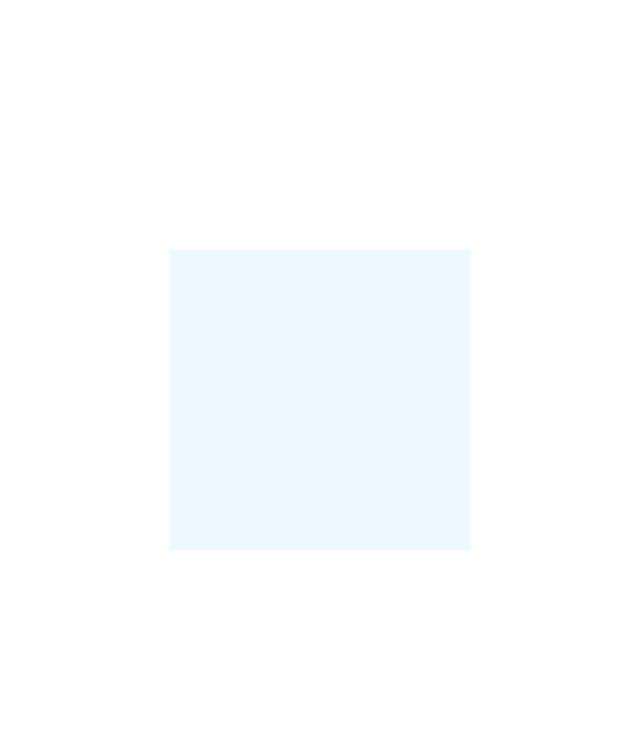
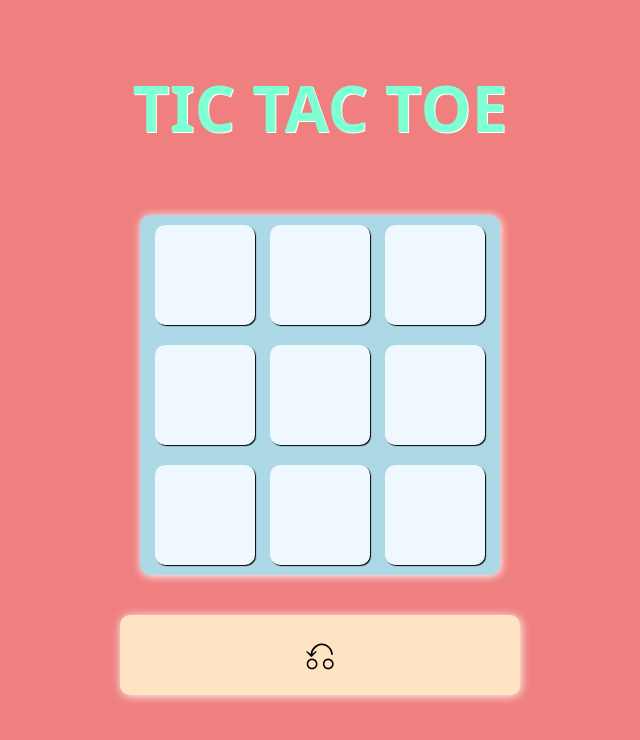
Before and after one commit to Bhanuteja74/tic-tac-toe, a plain HTML site: page index.html in a window 1280 px wide. Shown: the whole page, without its empty margins (320-960 px from the left). Drawn offline with Linux system fonts and the light colour scheme.

Commit message:
implemented undo feature

```diff
--- a/game.js
+++ b/game.js
@@ -23,6 +23,10 @@ class Player {
 
   addChoice(choice) {
     this.#choices.add(choice);
+  }
+
+  removeChoice(choice) {
+    return this.#choices.delete(choice);
   }
 }
 
@@ -51,6 +55,7 @@ class Players {
 class TicTacToe {
   #moves;
   #players;
+  #canUndo = true;
   #winningCombinations = [
     [1, 2, 3],
     [4, 5, 6],
@@ -74,7 +79,7 @@ class TicTacToe {
   symbol(choice) {
     this.#moves.push(choice);
     this.#players.currentPlayer().addChoice(choice);
-
+    this.#canUndo = true;
     return this.#players.currentPlayer().symbol;
   }
 
@@ -93,6 +98,15 @@ class TicTacToe {
   isDraw() {
     return this.#moves.length === 9;
   }
+
+  undo() {
+    if (!this.#canUndo) return null;
+    const lastMove = this.#moves.pop();
+    this.changeTurn();
+    this.#players.currentPlayer().removeChoice(lastMove);
+    this.#canUndo = false;
+    return lastMove;
+  }
 }
 
 const displayWonMsg = () => {
@@ -103,15 +117,7 @@ const displayDrawMsg = () => {
   alert("draw");
 };
 
-const startGame = () => {
-  const player1 = new Player("KBT", "X");
-  const player2 = new Player("TEJA", "O");
-  const players = new Players([player1, player2]);
-  const game = new TicTacToe(players);
-
-  const board = document.querySelector(".board");
-
-  board.addEventListener("click", (event) => {
+const play = (event, game) => {
   const target = Number.parseInt(event.target.id);
   if (game.isChoiceChosen(target)) return;
   event.target.innerText = game.symbol(target);
@@ -127,7 +133,27 @@ const startGame = () => {
   }
 
   game.changeTurn();
-  });
+};
+
+const undoPass = (event, game, board) => {
+  const lastChoice = game.undo();
+  if (lastChoice === null) return;
+  const cell = board.querySelector(`[id="${lastChoice}"]`);
+  cell.innerText = "";
+};
+
+const startGame = () => {
+  const player1 = new Player("KBT", "X");
+  const player2 = new Player("TEJA", "O");
+  const players = new Players([player1, player2]);
+  const game = new TicTacToe(players);
+
+  const board = document.querySelector(".board");
+  const undoBtn = document.querySelector(".undo");
+  console.log(undoBtn);
+
+  board.addEventListener("click", (event) => play(event, game));
+  undoBtn.addEventListener("click", (event) => undoPass(event, game, board));
 };
 
 window.onload = startGame;
--- a/index.html
+++ b/index.html
@@ -6,6 +6,7 @@
     <script src="./game.js"></script>
   </head>
   <body>
+    <h1 class="title">tic tac toe</h1>
     <div class="board">
       <div class="cell" id="1"></div>
       <div class="cell" id="2"></div>
@@ -17,5 +18,8 @@
       <div class="cell" id="8"></div>
       <div class="cell" id="9"></div>
     </div>
+    <div class="options">
+      <div class="undo">⎌</div>
+    </div>
   </body>
 </html>
--- a/style.css
+++ b/style.css
@@ -5,19 +5,34 @@
 
 body {
   display: flex;
+  flex-direction: column;
   align-items: center;
-  justify-content: center;
+  background-color: lightcoral;
   width: 100vw;
   height: 100vh;
+  font-size: 40px;
 }
 
 .board {
+  background-color: lightblue;
+  box-shadow: 1px 1px 10px white;
+  border-radius: 10px;
   display: flex;
   align-items: center;
-  justify-content: center;
-  width: 300px;
-  height: 300px;
+  justify-content: space-evenly;
+  width: 360px;
+  height: 360px;
   flex-wrap: wrap;
+}
+
+.title {
+  font-size: 1.6em;
+  font-weight: 700;
+  font-family: system-ui, sans-serif;
+  text-transform: uppercase;
+  color: aquamarine;
+  margin: 1em;
+  text-shadow: 1px 1px white;
 }
 
 .cell {
@@ -27,4 +42,22 @@ body {
   width: 100px;
   height: 100px;
   background-color: aliceblue;
+  box-shadow: 1px 1px 1px black;
+  border-radius: 10px;
+  font-size: 1em;
+  font-weight: 900;
+  font-family: system-ui, sans-serif;
+  color: black;
 }
+
+.options {
+  display: flex;
+  justify-content: space-evenly;
+  align-items: center;
+  background-color: bisque;
+  box-shadow: 1px 1px 10px white;
+  border-radius: 10px;
+  margin: 1em;
+  min-width: 400px;
+  height: 80px;
+}
```
Lines whose indentation alone changed are shown as unchanged.
